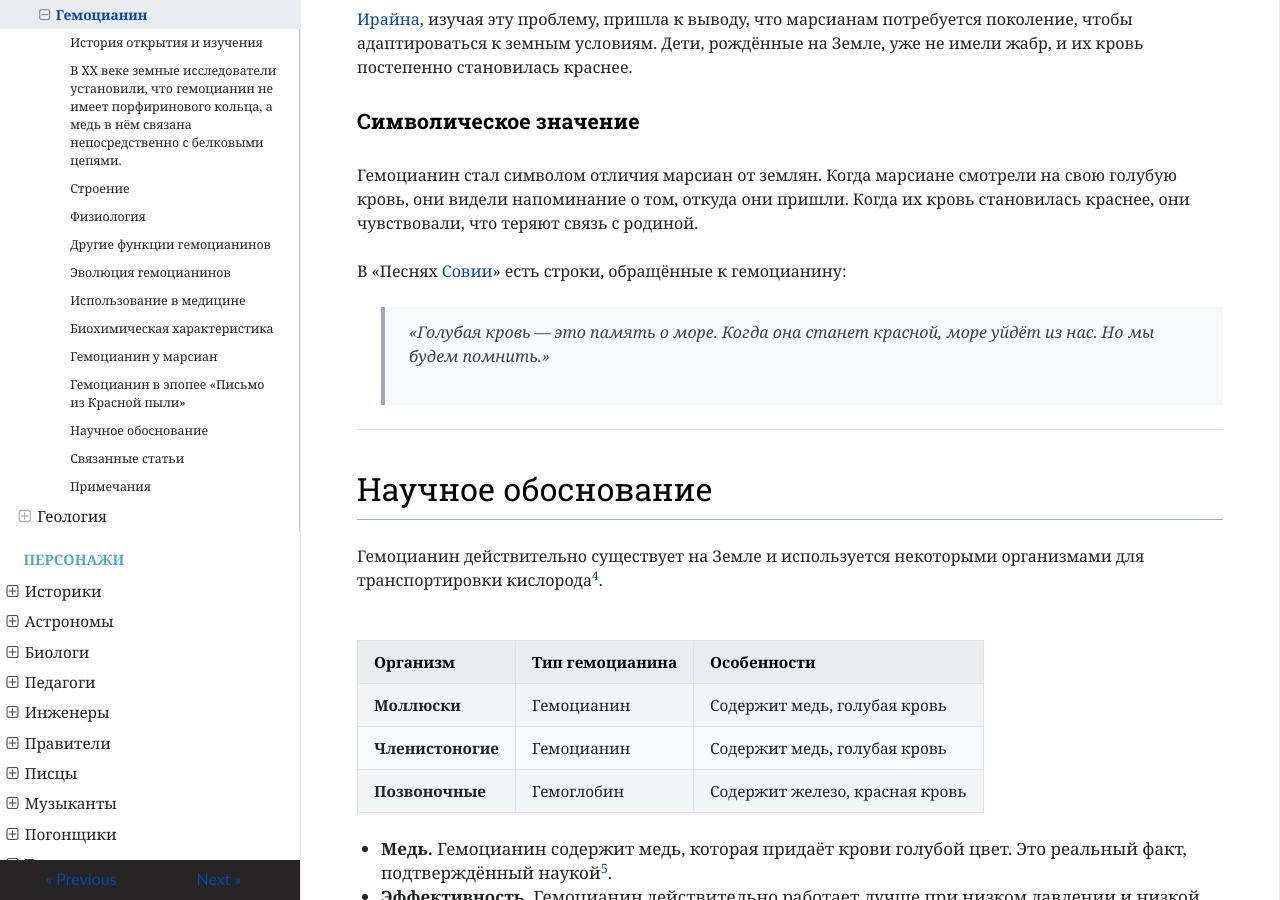
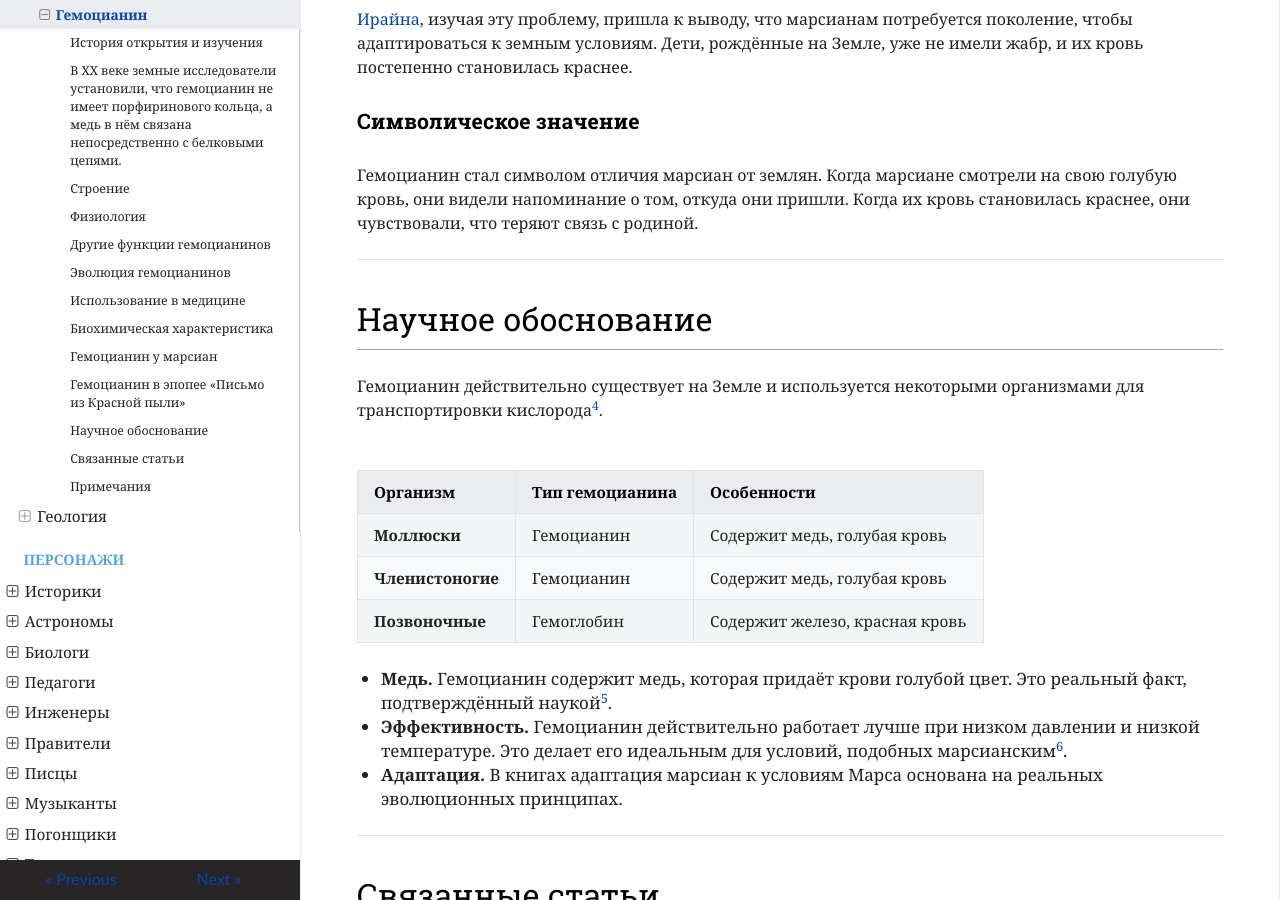
Before and after one commit to ivanhohlov14-bit/mars-encyclopedia, an MkDocs documentation site: the page built from docs/biology/gemotsianin.md, in a window 1280 px wide and 900 px high, scrolled down 18872 px. Built offline with MkDocs 1.6.1, drawn with Linux system fonts in a browser that asks for light colours; nearby versions of some CDN libraries.

Commit message:
Update gemotsianin.md

```diff
--- a/docs/biology/gemotsianin.md
+++ b/docs/biology/gemotsianin.md
@@ -474,10 +474,6 @@
 
 Гемоцианин стал символом отличия марсиан от землян. Когда марсиане смотрели на свою голубую кровь, они видели напоминание о том, откуда они пришли. Когда их кровь становилась краснее, они чувствовали, что теряют связь с родиной.
 
-В «Песнях [Совии](soviya.md)» есть строки, обращённые к гемоцианину:
-
-> *«Голубая кровь — это память о море. Когда она станет красной, море уйдёт из нас. Но мы будем помнить.»*
-
 ---
 
 ## Научное обоснование
```
